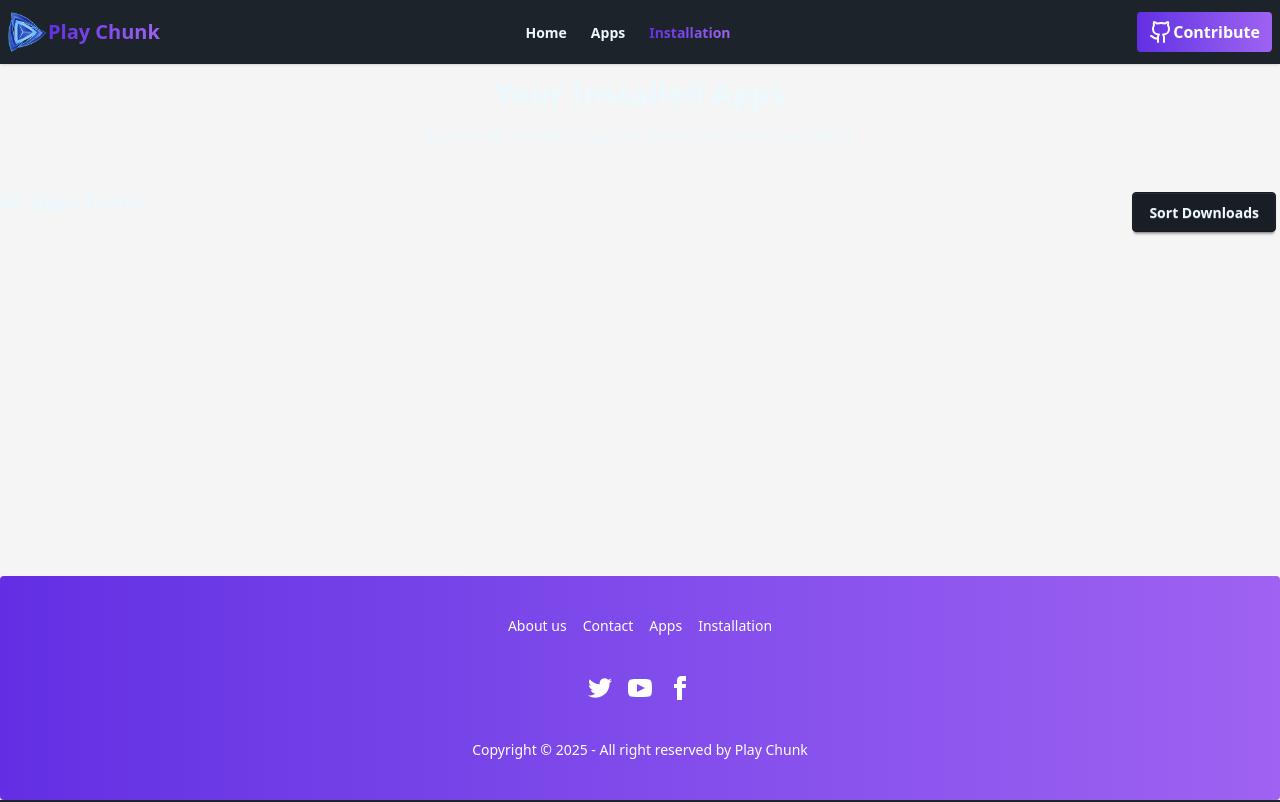
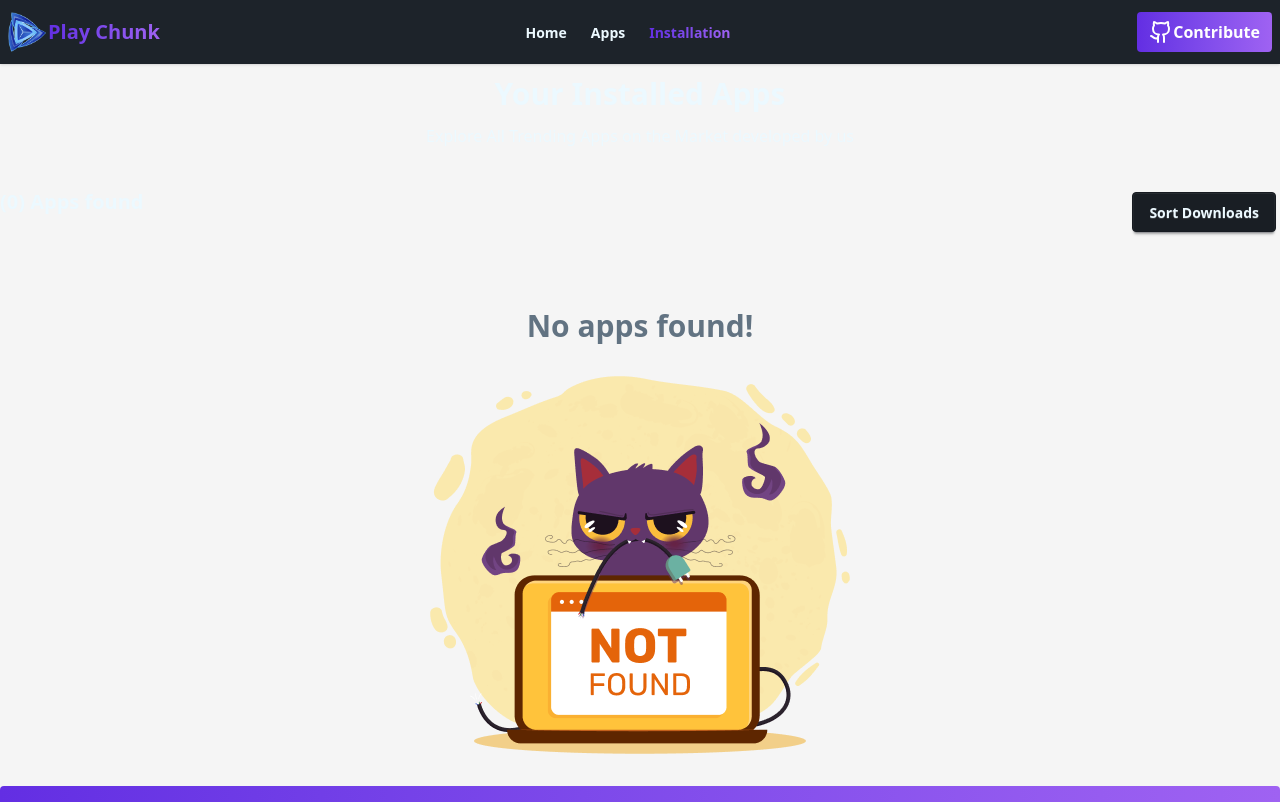
Before and after one commit to chayansrk64/play-chunk, a React (Vite) app: page /installations in a window 1280 px wide. Shown: the top 802 px of the page. Built offline with nearby package versions, Linux system fonts and the light colour scheme.

Commit message:
installation modified

```diff
--- a/src/pages/AllApplication/AllApplication.jsx
+++ b/src/pages/AllApplication/AllApplication.jsx
@@ -39,7 +39,7 @@ const AllApplication = () => {
 
 
     return (
-        <div>
+        <div className='mb-10'>
             <div className='text-center'>
                 <h3 className='text-3xl font-bold py-3 mt-6'>Our All Application</h3>
                 <p className='pb-4 mb-4 text-[#627382]'>Explore All Apps on the Market developed by us. We code for Millions</p>
--- a/src/pages/Installations/Installations.jsx
+++ b/src/pages/Installations/Installations.jsx
@@ -3,7 +3,7 @@ import { getFromLocalStorage, removeFromLocalStorage } from '../../utilities/loc
 import SingleApp from './SingleApp';
 import Loading from '../../components/Loading/Loading';
 import Swal from 'sweetalert2';
-
+import searchError from '../../assets/App-Error.png'
 
 const Installations = () => {
     const [apps, setApps] = useState([])
@@ -63,8 +63,19 @@ const Installations = () => {
             </div>
             <div>
                 {
+                    apps.length === 0 ?  (
+                                            <div className='col-span-full text-center py-8 flex flex-col items-center gap-8'>
+                                                <p className='text-3xl text-[#627382] font-semibold '>No apps found!</p>
+                                                <img src={searchError} alt="" />
+                                            </div>
+                                        ) :  (
+                                                apps.map(app => <SingleApp app={app} key={app.id} handleUninstall={handleUninstall}></SingleApp>)
+                                        )
+                }
+
+                {/* {
                     apps.map(app => <SingleApp app={app} key={app.id} handleUninstall={handleUninstall}></SingleApp>)
-                }
+                } */}
             </div>
         </div>
     );
```
